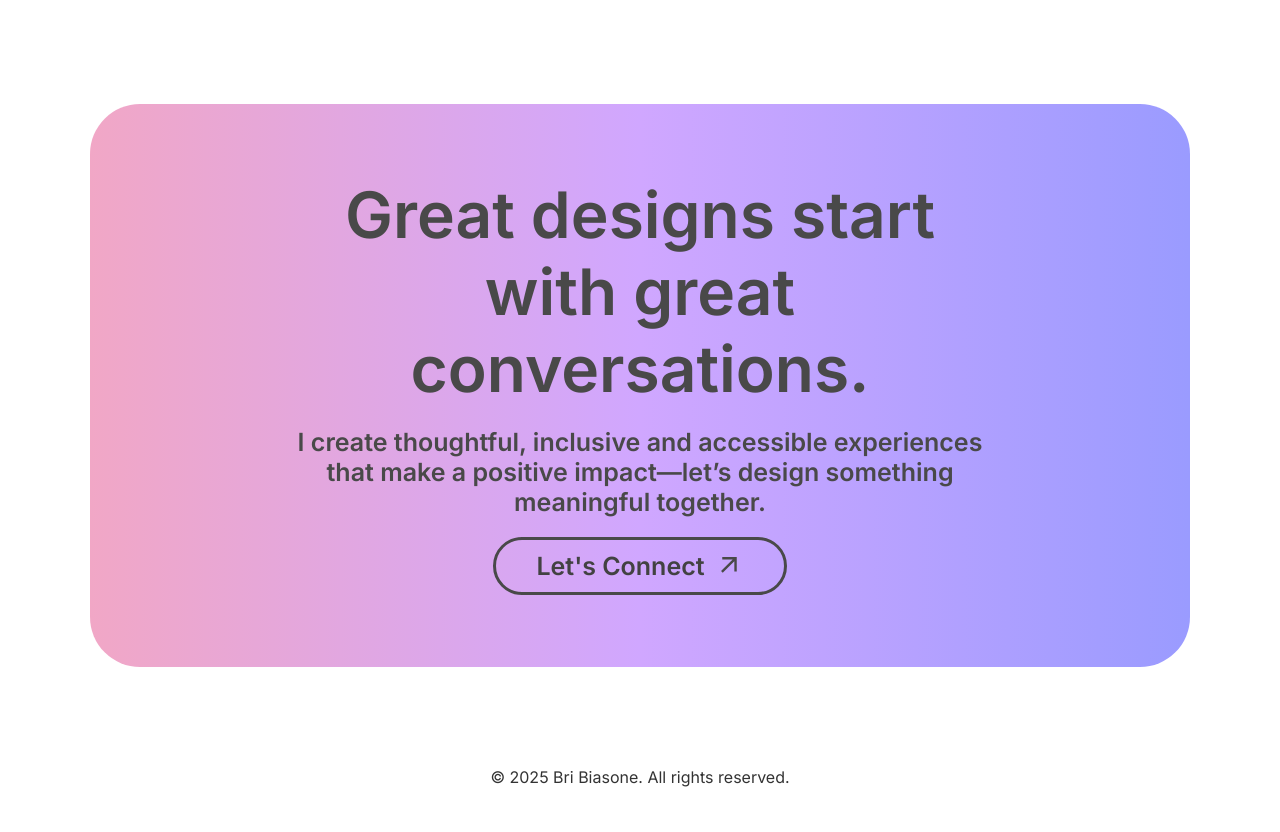
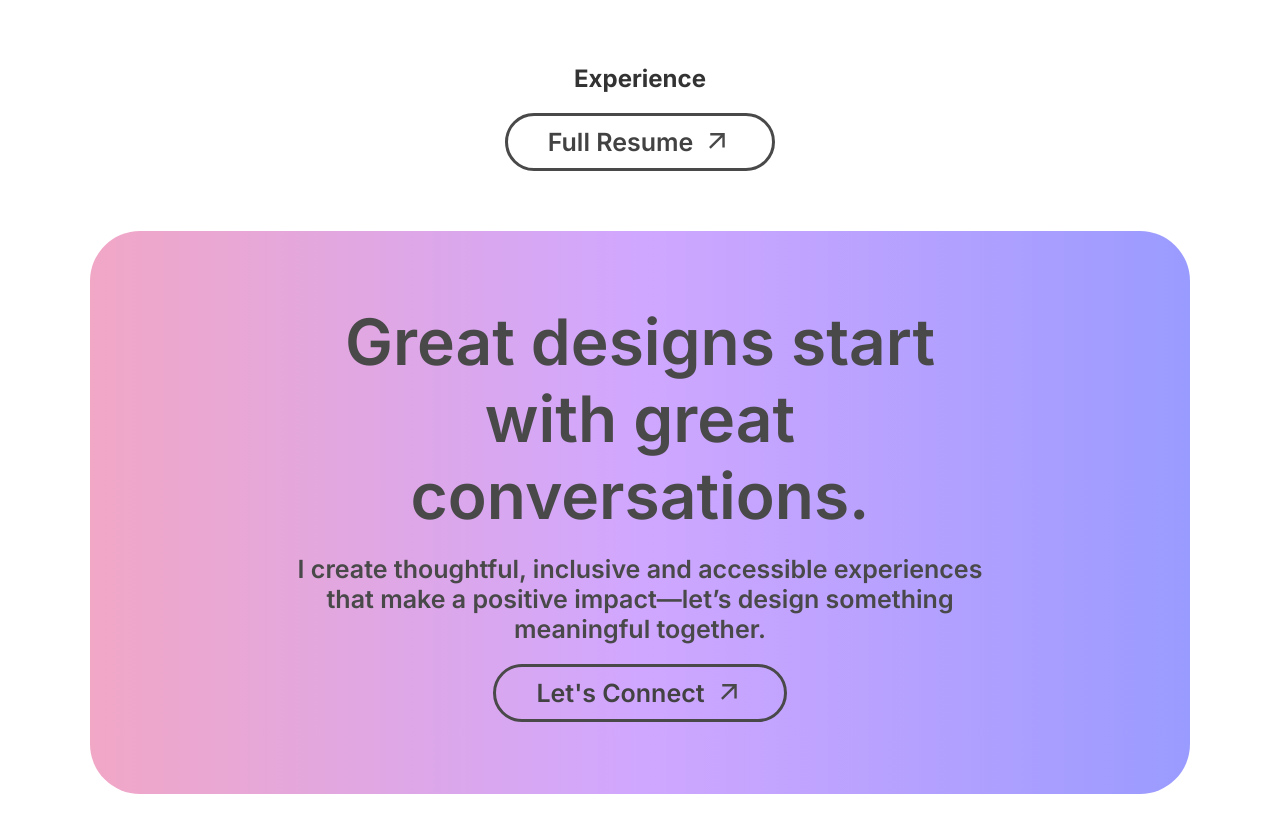
Before and after one commit to nelson55/brisite, a plain HTML site: page about.html in a window 1280 px wide. Shown: the part 2314-3146 px from the top of the page. Before the commit the page ends 3121 px from the top, so only its background shows below. Drawn offline with Linux system fonts and the light colour scheme.

Commit message:
about: add start of experience

```diff
--- a/about.html
+++ b/about.html
@@ -47,6 +47,20 @@
         <div class="about-img-full">
             <img src="img/kayak.jpeg">
         </div>
+        <div class="about-experience">
+            <h2>Experience</h2>
+        </div>
+        <a class="button button-arrow" href="resume.html">
+            <p>Full Resume</p>
+            <svg xmlns="http://www.w3.org/2000/svg" width="29" height="29" viewBox="0 0 29 29" fill="none">
+                <mask id="mask0_254_60" style="mask-type:alpha" maskUnits="userSpaceOnUse" x="0" y="0" width="29" height="29">
+                <rect width="29" height="29" fill="#D9D9D9"/>
+                </mask>
+                <g mask="url(#mask0_254_60)">
+                <path d="M7.73464 21.75L6.04297 20.0583L17.643 8.45832H7.2513V6.04166H21.7513V20.5417H19.3346V10.15L7.73464 21.75Z" fill="#494949"/>
+                </g>
+            </svg>
+        </a>
         <div class="home-contact" data-aos="fade-up">
             <h2>Great designs start with great conversations.</h2>
             <p>I create thoughtful, inclusive and accessible experiences that make a positive impact—let’s design something meaningful together.</p>
```
